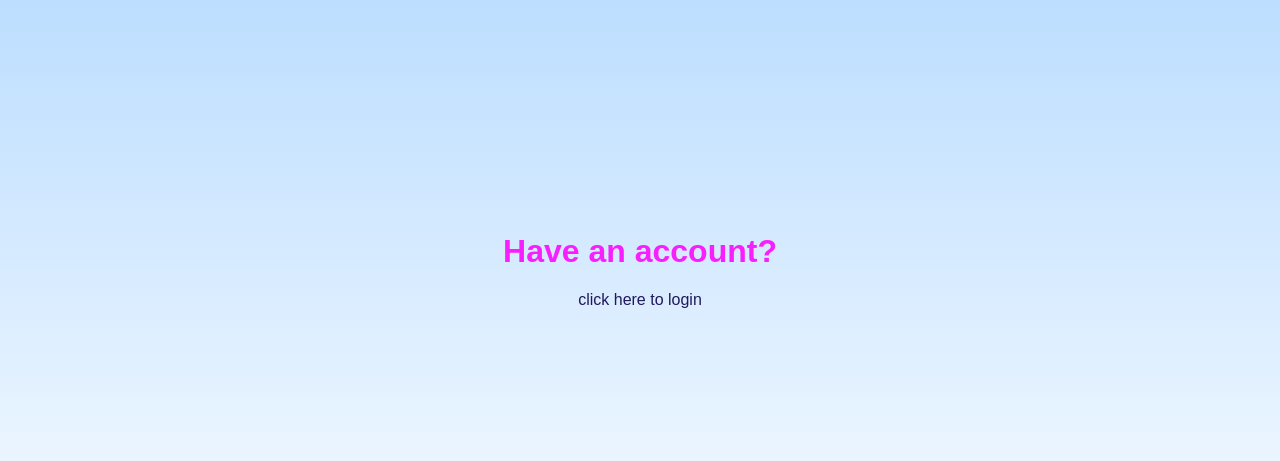
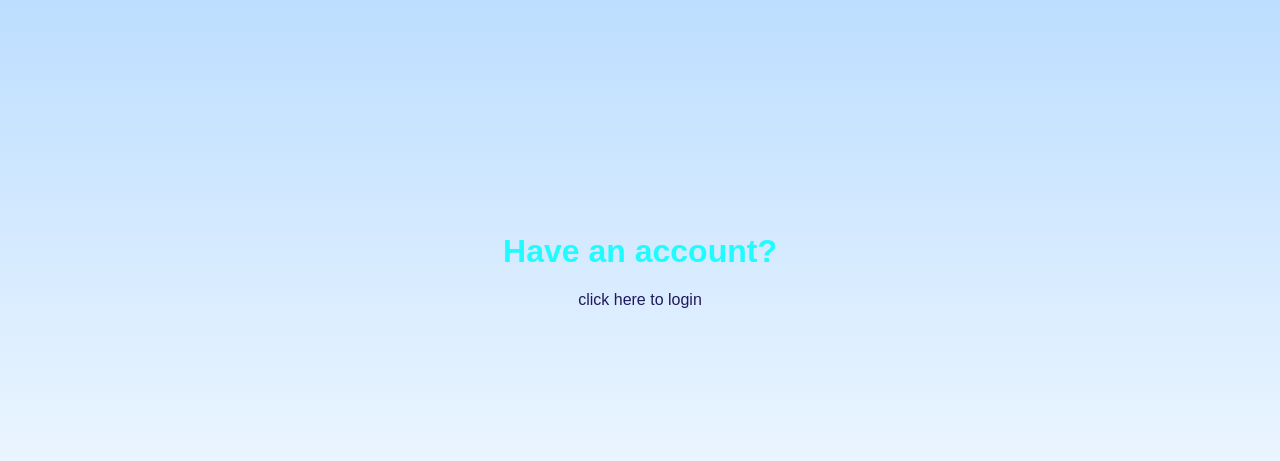
Before and after one commit to mOnchhh/hobbysite-G-19, a Django app: page /wiki/article/add in a window 1280 px wide. Shown: the part 220-681 px from the top of the page. Run offline with Django 5.2, Linux system fonts and the light colour scheme; some web fonts are replaced.

Commit message:
Update base.html

```diff
--- a/hobbysite/wiki/templates/base.html
+++ b/hobbysite/wiki/templates/base.html
@@ -53,7 +53,7 @@
         }
 
         h1, h3 {
-            color: #f81fff;
+            color: #1ffbff;
         }
 
         h2 {
@@ -85,7 +85,7 @@
           }
 
         .different-color {
-            color: #19e4e7;
+            color: #1ffbff;
         }
 
         nav {
```
